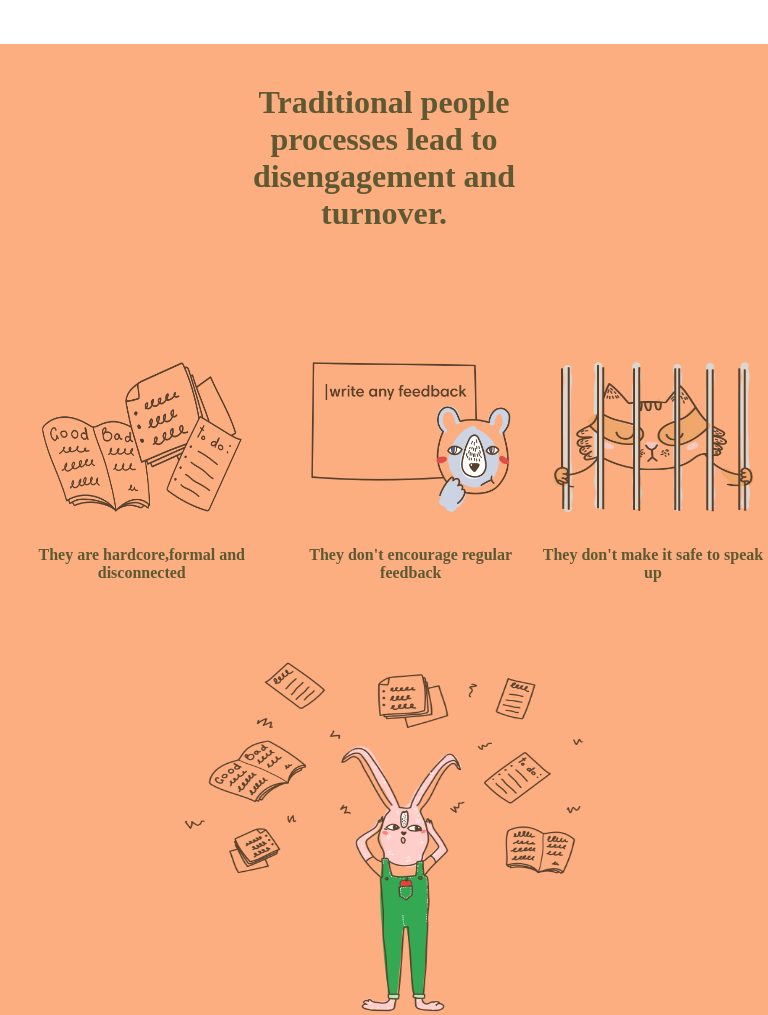
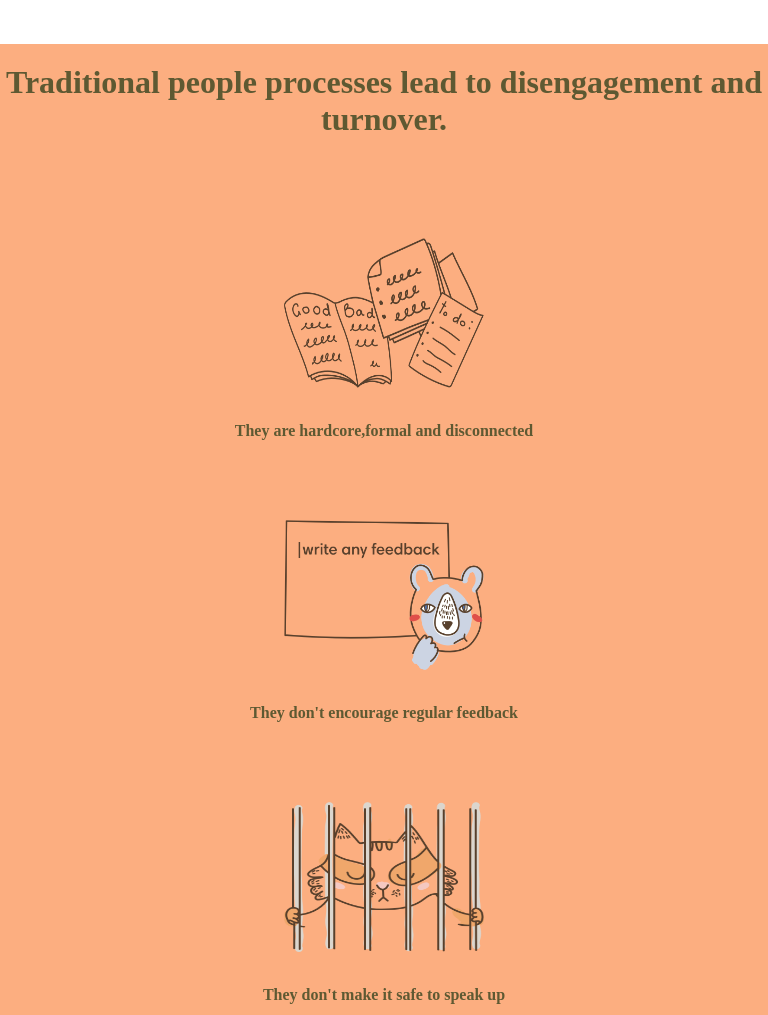
Before and after one commit to marzucoalessandro/node-sass-teambit, a website: page index.html in a window 768 px wide. Shown: the part 740-1755 px from the top of the page. Drawn offline with Linux system fonts and the light colour scheme.

Commit message:
media query section 1 ok

```diff
--- a/index.html
+++ b/index.html
@@ -52,7 +52,7 @@
       <div class="container">
         <h3>Traditional people processes lead to disengagement and turnover.</h3>
         <div class="row">
-          <div class="col-lg-12 flex justify">
+          <div class="col-lg-12 flex justify media-1">
             <div class="card_1">
               <img src="./img/hardcore.png" alt="">
               <p>They are hardcore,formal and disconnected</p>
@@ -77,7 +77,7 @@
       <div class="container">
         <h3>It doesn't have to be like that. Teambit is a modern solution that teammates love.</h3>
         <div class="row">
-          <div class="col-lg-12 flex justify">
+          <div class="col-lg-12 flex justify media-1">
             <div class="card_1">
               <img src="./img/lightweight.png" alt="">
               <p>It's lightweight fun and interconnected</p>
--- a/src/app.scss
+++ b/src/app.scss
@@ -34,6 +34,9 @@ body{
 .brd-bot-2{
   border-bottom: 3px solid $brown;
 }
+.flex-wrap{
+  flex-wrap: wrap;
+}
 @media screen and (min-width: 550px) and (max-width: 998px) {
   body{
     max-width: 100%;
--- a/src/partials/_section_1.scss
+++ b/src/partials/_section_1.scss
@@ -27,3 +27,20 @@
     margin-bottom: 100px;
   }
 }
+
+@media screen and (min-width: 550px) and (max-width: 998px) {
+  .one{
+    h3{
+      width: 100%;
+      padding: 20px 0;
+      font-size: 2rem;
+      text-align: center;
+      color: $brown;
+      font-weight: bold;
+    }
+    .media-1{
+      flex-direction: column;
+    }
+  }
+
+}
```
Also changed, not shown: dist/css/app.css.
